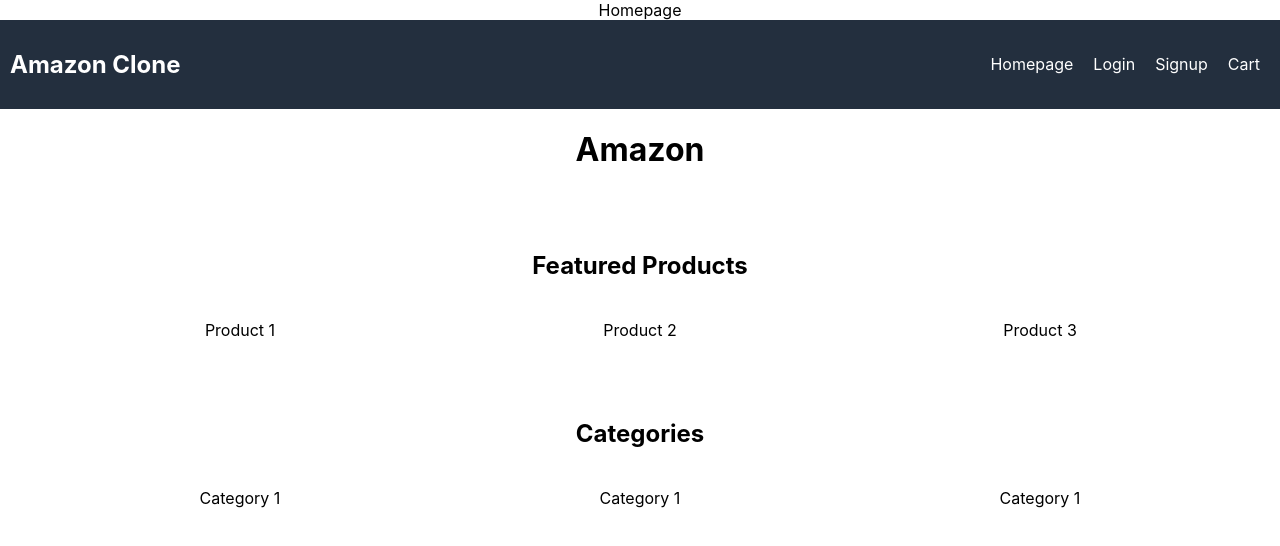
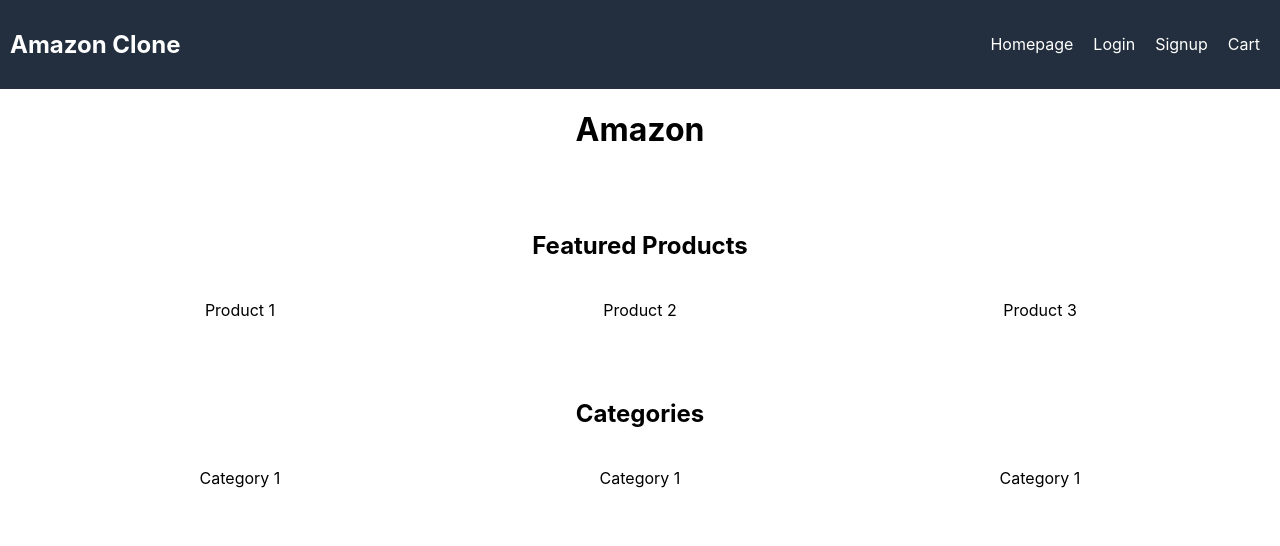
Before and after one commit to FrancoisLunick/AmazonClone, a React (Create React App) app in the folder amazon_clone/: page /homepage in a window 1280 px wide. Shown: the top 546 px of the page. Built offline with nearby package versions, Linux system fonts and the light colour scheme.

Commit message:
Remove Homepage placeholder text

```diff
--- a/amazon_clone/src/Homepage.js
+++ b/amazon_clone/src/Homepage.js
@@ -11,7 +11,7 @@
  */
 export default function Homepage() {
   return (
-    <div className='homepage'>Homepage
+    <div className='homepage'>
       <NavigationBar/>
       <header>
         <h1>Amazon</h1>
```
